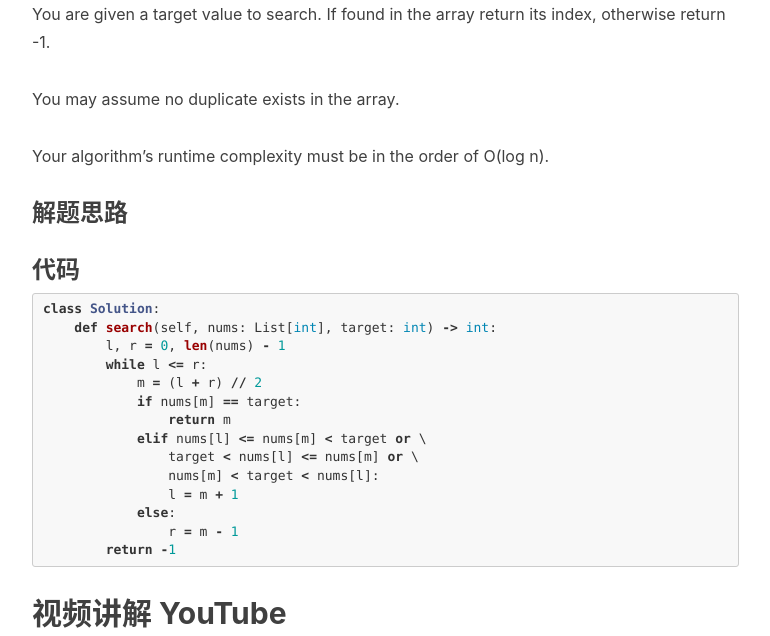
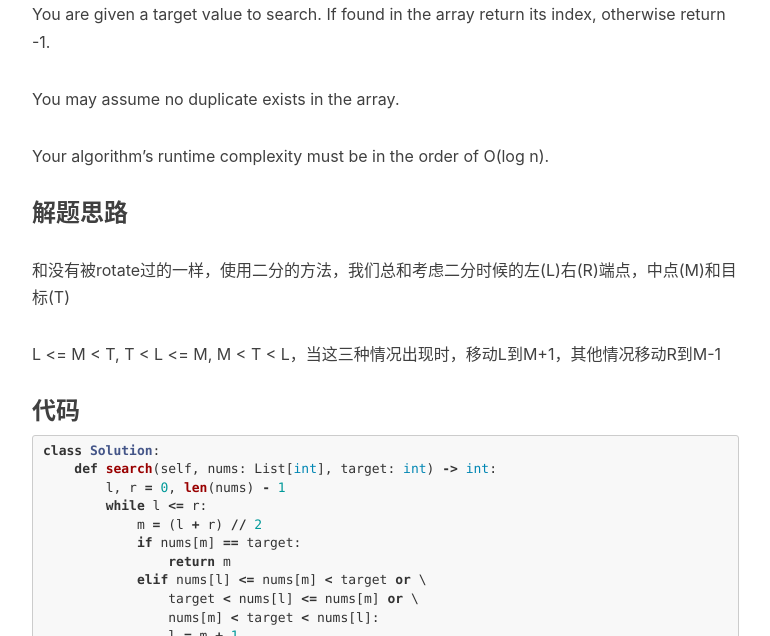
Before and after one commit to MaxMing0/MaxMing0.github.io, a Jekyll site: the page built from _posts/2020-04-26-Search-in-Rotated-Sorted-Array.md, in a window 1280 px wide and 900 px high, scrolled down 824 px, cut to the strip 0-636 px from the top of the window. Shown: the whole strip, without its empty margins (233-1003 px from the left). Built offline with Jekyll 4.4.1, drawn with Linux system fonts in a browser that asks for light colours; nearby versions of some CDN libraries; comment, search, counter and statistics services are not loaded.

Commit message:
Update 2020-04-26-Search-in-Rotated-Sorted-Array.md

````diff
--- a/_posts/2020-04-26-Search-in-Rotated-Sorted-Array.md
+++ b/_posts/2020-04-26-Search-in-Rotated-Sorted-Array.md
@@ -29,7 +29,9 @@ Your algorithm's runtime complexity must be in the order of O(log n).
 
 ### 解题思路
 
+和没有被rotate过的一样，使用二分的方法，我们总和考虑二分时候的左(L)右(R)端点，中点(M)和目标(T)
 
+L <= M < T, T < L <= M, M < T < L，当这三种情况出现时，移动L到M+1，其他情况移动R到M-1
 
 ### 代码
 ```python
````
